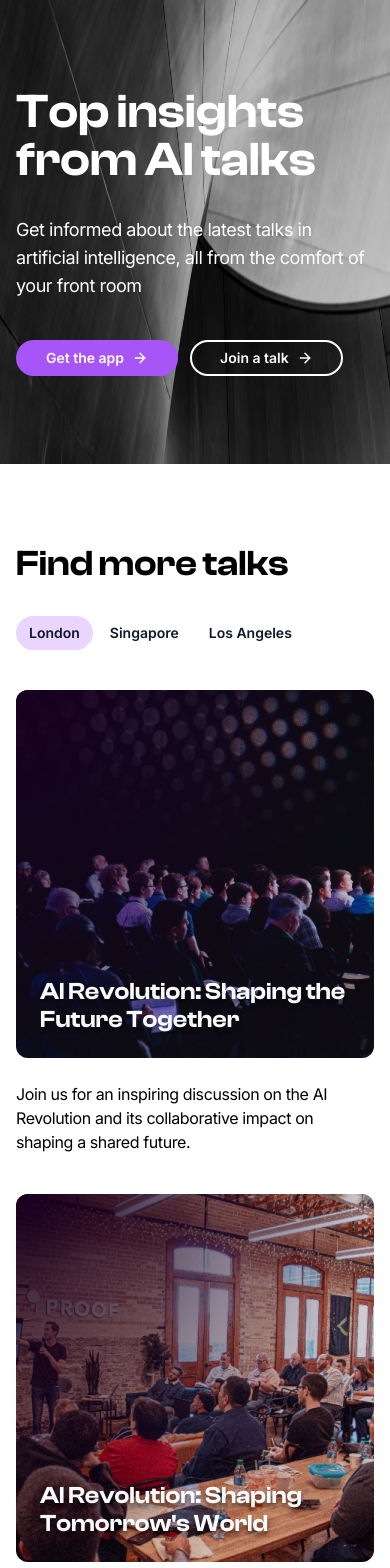
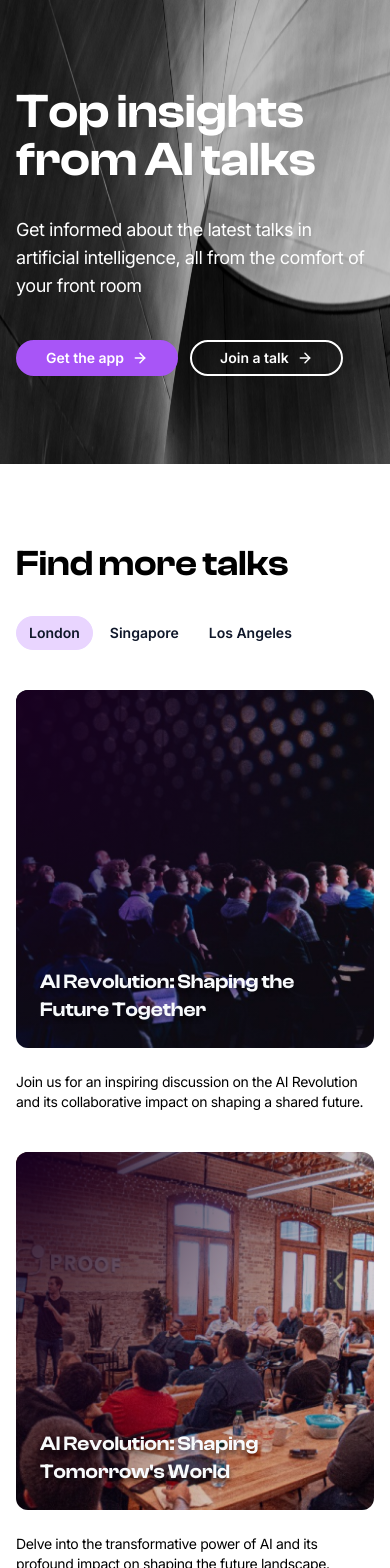
Before and after one commit to nirnejak/ai-talks-website, a Next.js app: page / in a window 390 px wide. Shown: the top 1568 px of the page. Built offline with nearby package versions, Linux system fonts and the light colour scheme.

Commit message:
Responsiveness fixes

```diff
--- a/components/AnimatedComponent.tsx
+++ b/components/AnimatedComponent.tsx
@@ -11,7 +11,7 @@ import Vimeo from "./vectors/Vimeo"
 
 const AnimatedComponent: React.FC = () => {
   return (
-    <div className="relative order-2 flex w-full items-center justify-center overflow-hidden rounded-3xl md:order-1">
+    <div className="relative flex w-full items-center justify-center overflow-hidden rounded-3xl">
       <div className="relative z-10 h-[430px] w-full bg-[#180020] lg:h-[508px]" />
       <div className="absolute left-1/2 top-1/2 z-20 size-full -translate-x-1/2 -translate-y-1/2">
         <GridBackground />
--- a/components/atoms/Button.tsx
+++ b/components/atoms/Button.tsx
@@ -24,7 +24,7 @@ const Button: React.FC<Props> = ({
     switch (variant) {
       case "primary":
         if (isOutline) {
-          return "border-purple-500 text-purple-500 hover:bg-purple-500 hover:text-white focus:bg-purple-500 focu:text-white"
+          return "border-purple-500 text-purple-500 hover:bg-purple-500 hover:text-white focus:bg-purple-500 focus:text-white"
         } else {
           return "border-purple-500 text-white bg-purple-500 hover:bg-purple-600 hover:border-purple-600 focus:bg-purple-600 focus:border-purple-600"
         }
--- a/components/sections/JoinSection.tsx
+++ b/components/sections/JoinSection.tsx
@@ -12,7 +12,7 @@ const JoinSection: React.FC = () => {
     <section className="py-20">
       <Container className="grid items-center gap-10 md:grid-cols-2">
         <AnimatedComponent />
-        <div className="order-1 flex md:order-2">
+        <div className="flex">
           <div className="max-w-[470px] md:ml-auto">
             <h2 className="mb-6 font-heading text-4xl font-semibold text-slate-900 lg:text-5xl">
               Become a member
--- a/components/sections/TalksSection.tsx
+++ b/components/sections/TalksSection.tsx
@@ -35,7 +35,7 @@ const TalksSection: React.FC = () => {
         <div className="mb-10 grid grid-cols-1 gap-10 md:grid-cols-3">
           {filteredTalks.map((talk, index) => (
             <div key={index}>
-              <div className="relative mb-6 flex min-h-[368px] cursor-pointer overflow-hidden rounded-xl">
+              <div className="relative mb-6 flex aspect-square max-h-[368px] w-full cursor-pointer overflow-hidden rounded-xl">
                 <Image
                   src={talk.imageUrl}
                   alt={talk.title}
@@ -51,14 +51,14 @@ const TalksSection: React.FC = () => {
                 />
                 <div className="relative z-20 mt-auto p-6">
                   <h3
-                    className="line-clamp-3 font-heading text-2xl font-semibold leading-7 text-slate-50"
+                    className="line-clamp-3 font-heading text-xl font-semibold leading-7 text-slate-50 lg:text-2xl"
                     style={{ textShadow: "0px 4px 4px #00000080" }}
                   >
                     {talk.title}
                   </h3>
                 </div>
               </div>
-              <p className="line-clamp-4 text-base tracking-tight">
+              <p className="line-clamp-4 text-sm tracking-tight md:text-base">
                 {talk.subtitle}
               </p>
             </div>
```
